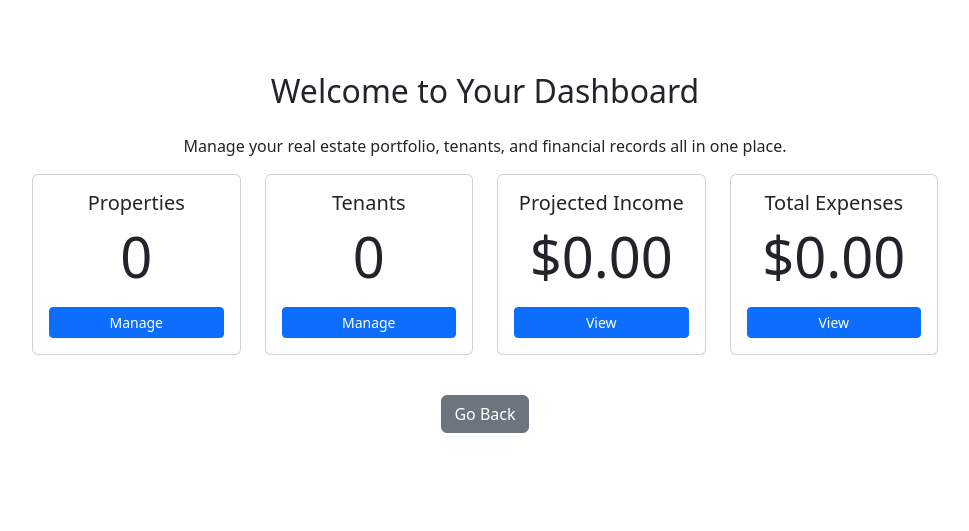
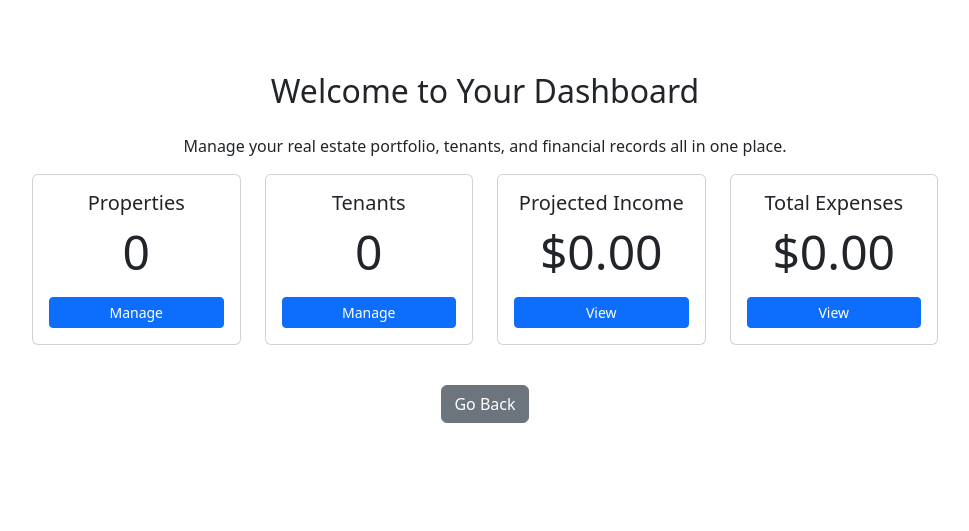
Before and after one commit to AlexandarEfremov/Real-estate-portfolio-manager, a Django app: page /private-landing/ in a window 1280 px wide. Shown: the part 56-587 px from the top of the page, without its empty margins (155-1124 px from the left). Run offline with Django 5.2, Linux system fonts and the light colour scheme; the visitor is signed in with stand-in values (Sample User, id 1); data that the repository does not hold is empty; some libraries are stand-ins or nearby versions.

Commit message:
font was decreased

```diff
--- a/real_estate_manager/templates/private/private_landing_page.html
+++ b/real_estate_manager/templates/private/private_landing_page.html
@@ -13,7 +13,7 @@
                         <div class="card text-center w-100 h-100">
                             <div class="card-body d-flex flex-column">
                                 <h5 class="card-title">Properties</h5>
-                                <p class="display-4">{{ properties.count }}</p>
+                                <p class="display-5">{{ properties.count }}</p>
                                 <a href="{% url 'list_properties' %}" class="btn btn-primary btn-sm mt-auto">Manage</a>
                             </div>
                         </div>
@@ -22,7 +22,7 @@
                         <div class="card text-center w-100 h-100">
                             <div class="card-body d-flex flex-column">
                                 <h5 class="card-title">Tenants</h5>
-                                <p class="display-4">{{ tenants.count }}</p>  <!-- Display the number of tenants -->
+                                <p class="display-5">{{ tenants.count }}</p>  <!-- Display the number of tenants -->
                                 <a href="{% url 'list_tenants' %}" class="btn btn-primary btn-sm mt-auto">Manage</a>
                             </div>
                         </div>
@@ -31,7 +31,7 @@
                         <div class="card text-center w-100 h-100">
                             <div class="card-body d-flex flex-column">
                                 <h5 class="card-title">Projected Income</h5>
-                                <p class="display-4">${{ total_projected_income|floatformat:2 }}</p>
+                                <p class="display-5">${{ total_projected_income|floatformat:2 }}</p>
                                 <a href="{% url 'finance:income_list' %}"
                                    class="btn btn-primary btn-sm mt-auto">View</a>
                             </div>
@@ -41,7 +41,7 @@
                         <div class="card text-center w-100 h-100">
                             <div class="card-body d-flex flex-column">
                                 <h5 class="card-title">Total Expenses</h5>
-                                <p class="display-4">${{ total_expenses|floatformat:2 }}</p>
+                                <p class="display-5">${{ total_expenses|floatformat:2 }}</p>
                                 <a href="{% url 'finance:expense_list' %}"
                                    class="btn btn-primary btn-sm mt-auto">View</a>
                             </div>
```
